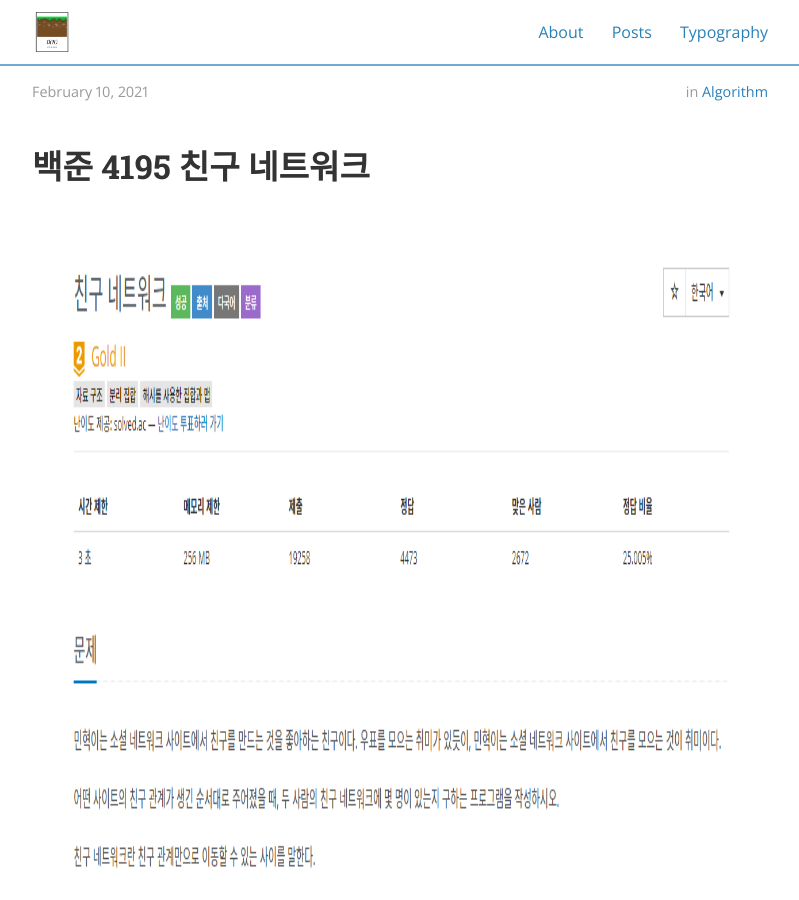
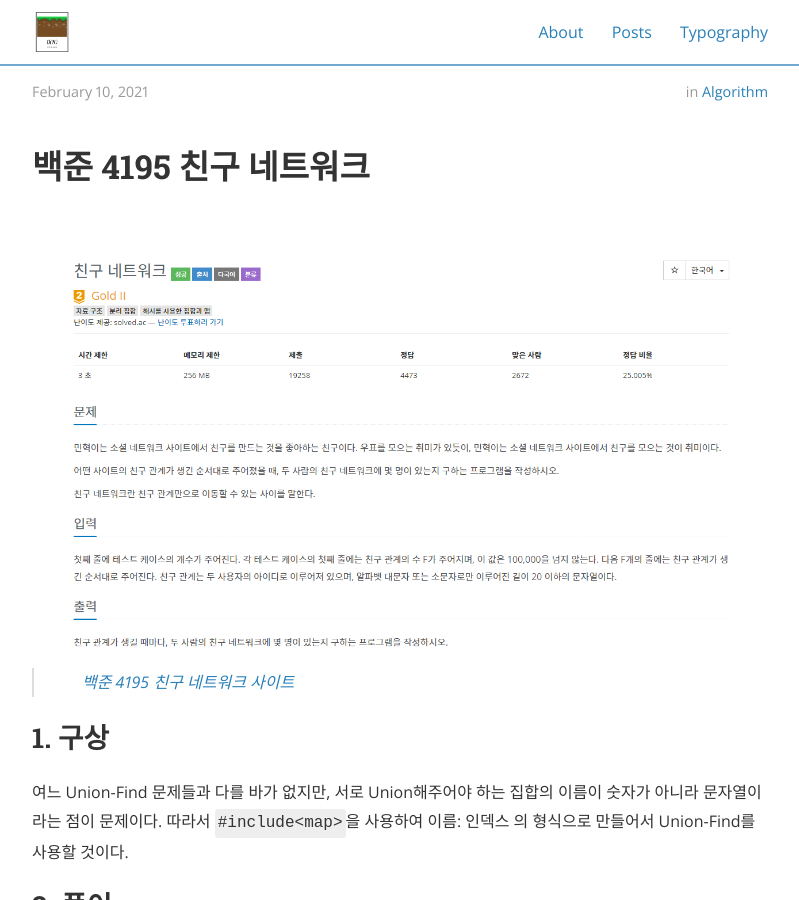
Before and after one commit to ONground-Korea/ONground-Korea.github.io, a Jekyll site: the page built from _posts/2021-02-10-백준 4195.md, in a window 1280 px wide and 900 px high, scrolled down 442 px. Shown: the whole window, without its empty margins (240-1039 px from the left). Built offline with Jekyll 4.4.1, drawn with Linux system fonts in a browser that asks for light colours; nearby versions of some CDN libraries.

Commit message:
사진크기

```diff
--- a/_posts/2021-02-10-백준 4195.md
+++ b/_posts/2021-02-10-백준 4195.md
@@ -11,7 +11,7 @@ cover: "/assets/boj-og-1200.png"
 ======================
 <br>
 
-![](/assets/캡처_2021_02_10_02_50_32.png){: width="1000" height="1000"}
+![](/assets/캡처_2021_02_10_02_50_32.png){: width="200%" height="200%"}
 >[백준 4195 친구 네트워크 사이트][사이트]
 
 ## 1. 구상
```
